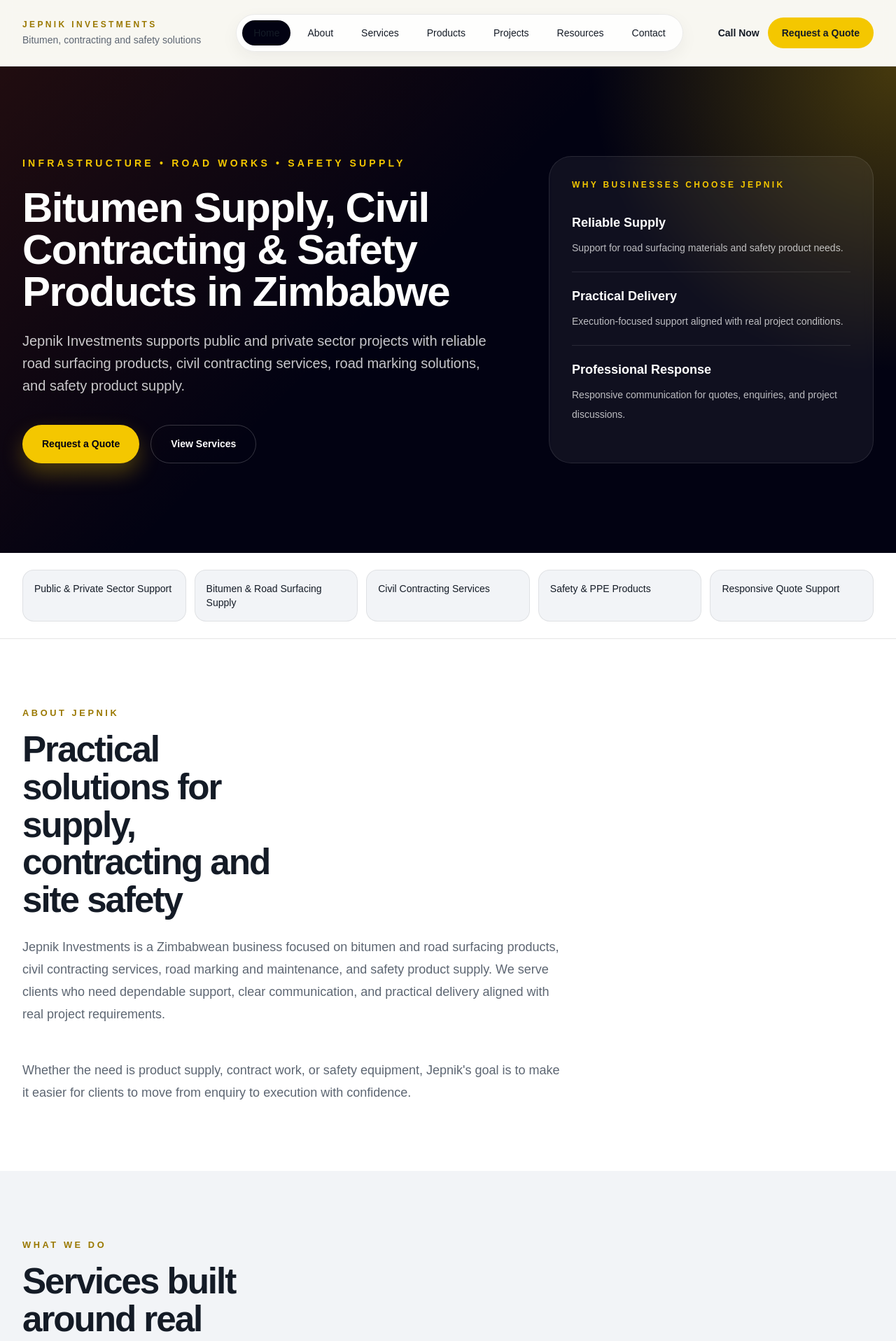
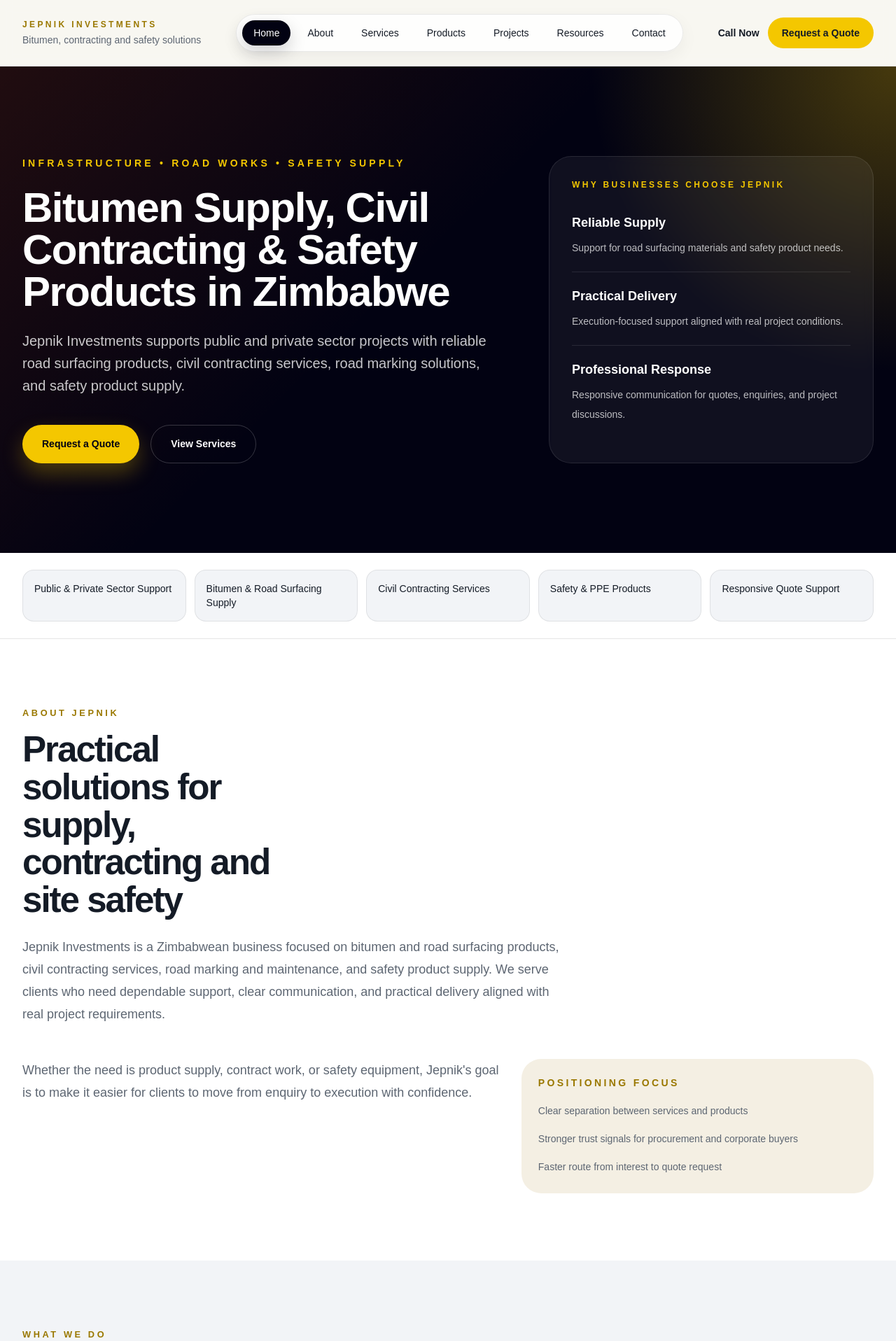
Before and after one commit to renegadec/jepnik, a Next.js app: page / in a window 1280 px wide. Shown: the top 1916 px of the page at 70% size. Built offline with nearby package versions, Linux system fonts and the light colour scheme.

Commit message:
Refine homepage and fix active navigation state

```diff
--- a/src/app/page.tsx
+++ b/src/app/page.tsx
@@ -42,10 +42,26 @@
 ];
 
 const quickLinks = [
-  "Bitumen Products",
-  "Safety Products",
-  "Civil Contracting",
-  "Site Evaluation & Consulting",
+  {
+    title: "Bitumen Products",
+    href: "/products/bitumen-road-surfacing",
+    description: "Road surfacing materials for infrastructure and maintenance work.",
+  },
+  {
+    title: "Safety Products",
+    href: "/products/safety-ppe",
+    description: "PPE and safety supply for contractors, teams and operational sites.",
+  },
+  {
+    title: "Civil Contracting",
+    href: "/services/civil-contracting",
+    description: "Execution-focused support for road-related and civil works projects.",
+  },
+  {
+    title: "Site Evaluation & Consulting",
+    href: "/services/site-evaluation-consulting",
+    description: "Practical early-stage guidance before project delivery begins.",
+  },
 ];
 
 export default function Home() {
@@ -114,9 +130,19 @@
           title="Practical solutions for supply, contracting and site safety"
           intro="Jepnik Investments is a Zimbabwean business focused on bitumen and road surfacing products, civil contracting services, road marking and maintenance, and safety product supply. We serve clients who need dependable support, clear communication, and practical delivery aligned with real project requirements."
         >
-          <p className="max-w-3xl text-lg leading-8 text-[var(--muted)]">
-            Whether the need is product supply, contract work, or safety equipment, Jepnik&apos;s goal is to make it easier for clients to move from enquiry to execution with confidence.
-          </p>
+          <div className="grid gap-8 lg:grid-cols-[1.15fr_0.85fr] lg:items-start">
+            <p className="max-w-3xl text-lg leading-8 text-[var(--muted)]">
+              Whether the need is product supply, contract work, or safety equipment, Jepnik&apos;s goal is to make it easier for clients to move from enquiry to execution with confidence.
+            </p>
+            <div className="rounded-[1.75rem] bg-[var(--surface)] p-6">
+              <p className="text-sm font-semibold uppercase tracking-[0.24em] text-[var(--brand-gold-deep)]">Positioning focus</p>
+              <ul className="mt-4 space-y-3 text-sm leading-7 text-[var(--muted)]">
+                <li>Clear separation between services and products</li>
+                <li>Stronger trust signals for procurement and corporate buyers</li>
+                <li>Faster route from interest to quote request</li>
+              </ul>
+            </div>
+          </div>
         </PageSection>
 
         <PageSection
@@ -165,9 +191,15 @@
         >
           <div className="grid gap-4 sm:grid-cols-2">
             {quickLinks.map((item) => (
-              <div key={item} className="rounded-[1.5rem] border border-[var(--brand-gold)]/30 bg-[linear-gradient(180deg,rgba(244,199,0,0.08),rgba(255,255,255,1))] p-6">
-                <p className="text-lg font-semibold text-[var(--foreground)]">{item}</p>
-              </div>
+              <Link
+                key={item.title}
+                href={item.href}
+                className="rounded-[1.5rem] border border-[var(--brand-gold)]/30 bg-[linear-gradient(180deg,rgba(244,199,0,0.08),rgba(255,255,255,1))] p-6 shadow-[0_12px_30px_rgba(2,2,18,0.05)] transition hover:-translate-y-0.5 hover:border-[var(--brand-orange)]/40"
+              >
+                <p className="text-lg font-semibold text-[var(--foreground)]">{item.title}</p>
+                <p className="mt-3 text-sm leading-7 text-[var(--muted)]">{item.description}</p>
+                <p className="mt-5 text-sm font-semibold text-[var(--brand-orange)]">Learn more →</p>
+              </Link>
             ))}
           </div>
         </PageSection>
--- a/src/components/site-shell.tsx
+++ b/src/components/site-shell.tsx
@@ -41,9 +41,10 @@
                 <Link
                   key={item.href}
                   href={item.href}
+                  aria-current={active ? "page" : undefined}
                   className={`rounded-full px-4 py-2 transition ${
                     active
-                      ? "bg-[var(--brand-black)] text-white"
+                      ? "bg-[var(--brand-black)] !text-white shadow-[0_10px_24px_rgba(2,2,18,0.18)]"
                       : "text-[var(--foreground)] hover:bg-[var(--surface-alt)] hover:text-[var(--brand-orange)]"
                   }`}
                 >
```
